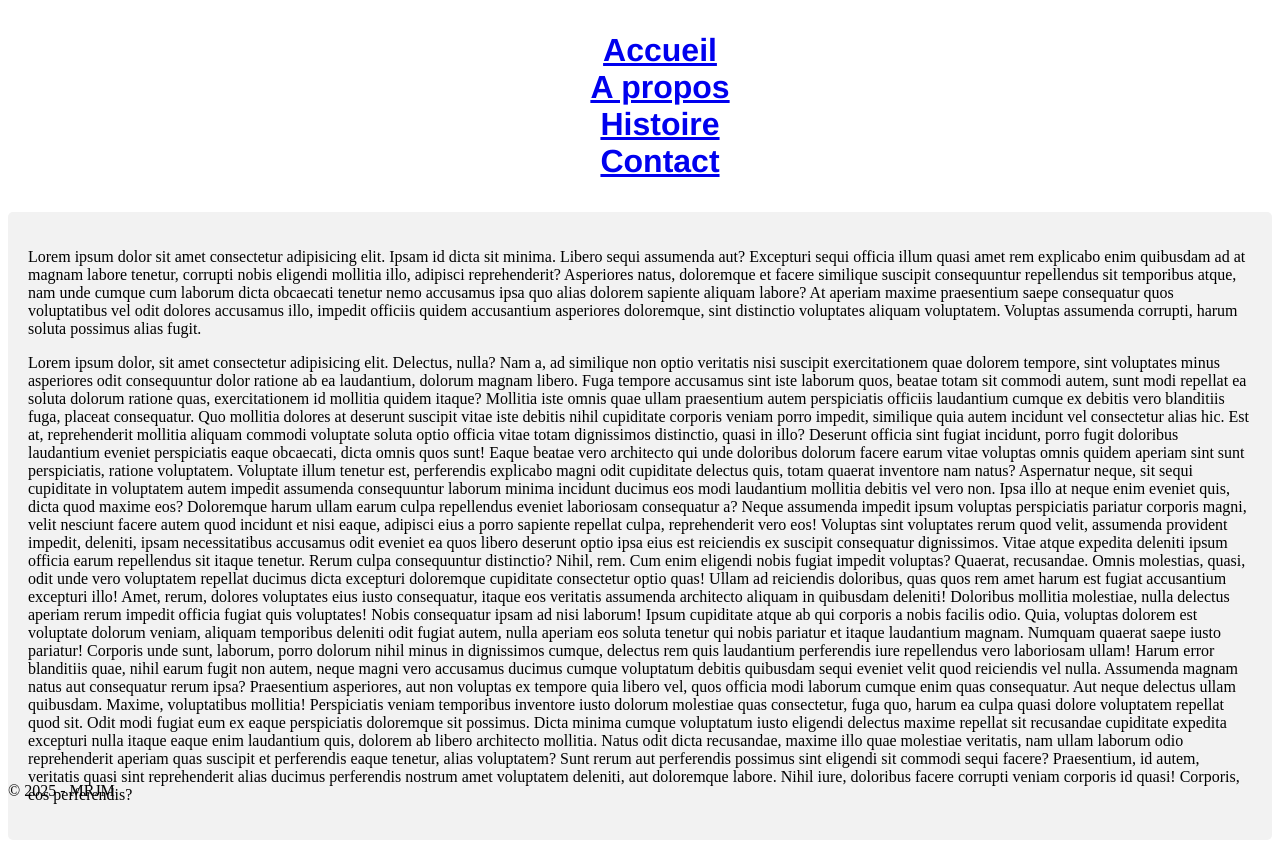
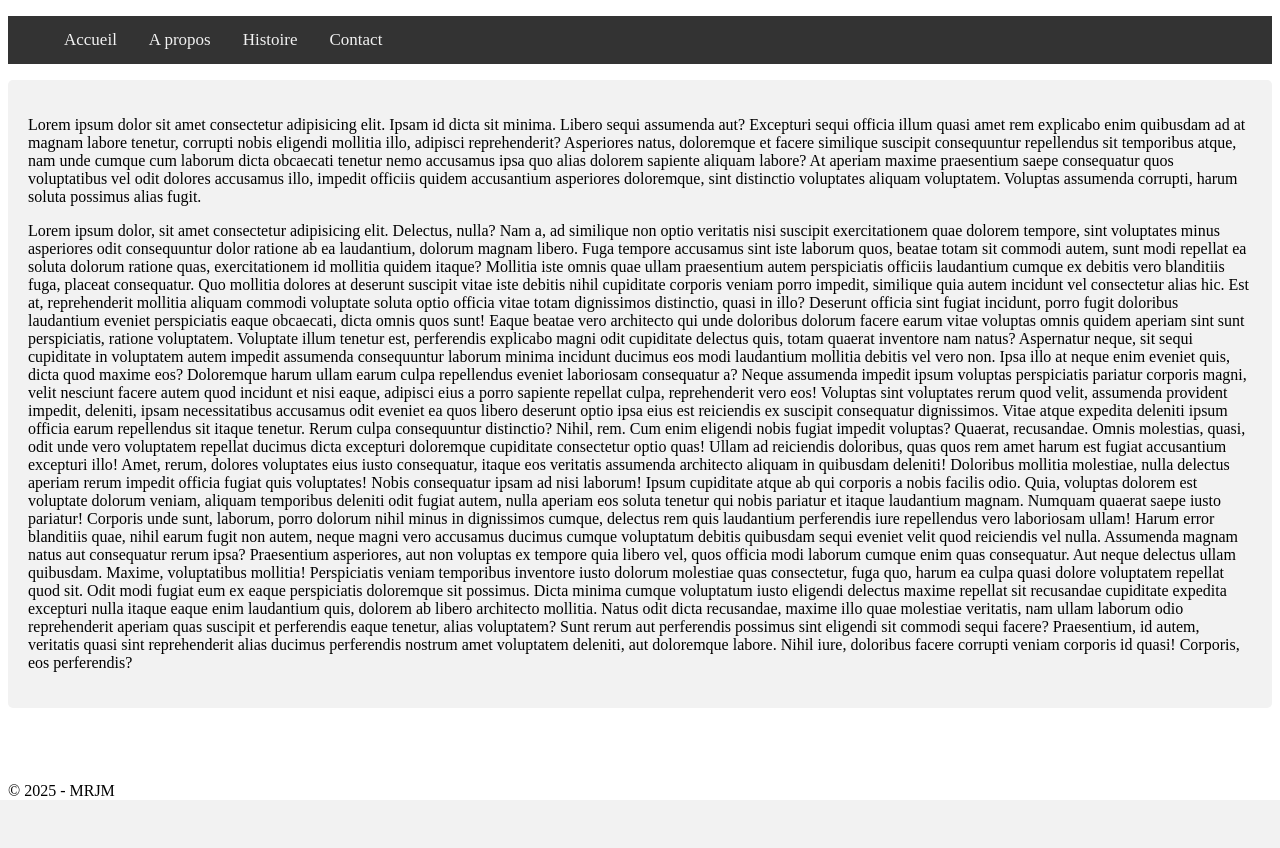
Before and after one commit to MRJMV/PREPARATION_TI_WEB_2025, a PHP site: page / in a window 1280 px wide. After the commit the page ends 800 px from the top, so only its background shows below. Run offline with PHP 8.4, Linux system fonts and the light colour scheme.

Commit message:
modif navbar

```diff
--- a/public/css/style.css
+++ b/public/css/style.css
@@ -1,10 +1,22 @@
-nav {
-  display: inline;
-  font-size: xx-large;
-  font-family: "Franklin Gothic Medium", "Arial Narrow", Arial, sans-serif;
-  font-weight: bold;
+#navbar {
+  top: 0;
+  overflow: hidden;
+  background-color: #333;
+}
+
+#navbar a {
+  float: left;
+  display: block;
+  color: #f2f2f2;
   text-align: center;
+  padding: 14px 16px;
   text-decoration: none;
+  font-size: 17px;
+}
+
+#navbar a:hover {
+  background-color: #ddd;
+  color: black;
 }
 
 ul {
@@ -55,7 +67,7 @@ div {
 }
 
 footer {
-    width: 100%;
-    position: fixed;
-    bottom: 0;
-  }
+  width: 100%;
+  position: fixed;
+  bottom: 0;
+}
--- a/templates/inc/navIncView.php
+++ b/templates/inc/navIncView.php
@@ -1,4 +1,4 @@
-<ul>
+<ul id=navbar>
     </li>
         <a href="./?=accueil">Accueil</a>
     </li>
```
